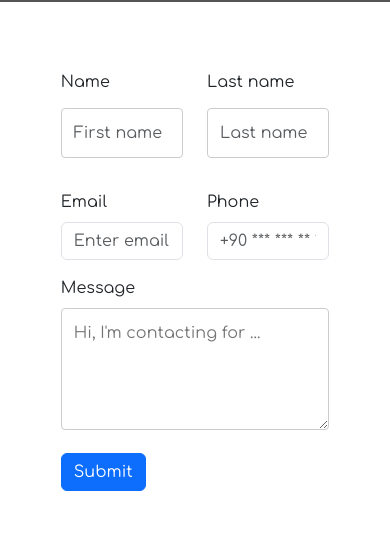
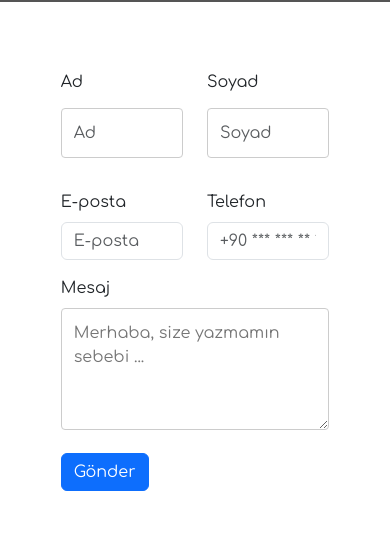
Before and after one commit to smartinbSolutions/Soonkitchen, a React (Create React App) app: page /franchise in a window 390 px wide. Shown: the part 248-789 px from the top of the page. Built offline with nearby package versions, Linux system fonts and the light colour scheme; grey boxes are pictures that could not be loaded; a web font is replaced by a local one.

Commit message:
Responsive and language

```diff
--- a/src/Pages/FranchisePage.jsx
+++ b/src/Pages/FranchisePage.jsx
@@ -30,35 +30,35 @@ const FranchisePage = () => {
       <Form className="container bg-white mt-5 franchise-container">
         <Row className="mb-3">
           <Form.Group as={Col} controlId="formGridName">
-            <Form.Label>Name</Form.Label>
-            <Form.Control type="text" placeholder="First name" />
+            <Form.Label>Ad</Form.Label>
+            <Form.Control type="text" placeholder="Ad" />
           </Form.Group>
 
           <Form.Group as={Col} controlId="formGridLastName">
-            <Form.Label>Last name</Form.Label>
-            <Form.Control type="text" placeholder="Last name" />
+            <Form.Label>Soyad</Form.Label>
+            <Form.Control type="text" placeholder="Soyad" />
           </Form.Group>
         </Row>
 
         <Row className="mb-3">
           <Form.Group as={Col} controlId="formGridEmail">
-            <Form.Label>Email</Form.Label>
-            <Form.Control type="email" placeholder="Enter email" />
+            <Form.Label>E-posta</Form.Label>
+            <Form.Control type="email" placeholder="E-posta" />
           </Form.Group>
 
           <Form.Group as={Col} controlId="formGridPhone">
-            <Form.Label>Phone</Form.Label>
+            <Form.Label>Telefon</Form.Label>
             <Form.Control type="phone" placeholder="+90 *** *** ** **" />
           </Form.Group>
         </Row>
 
         <Form.Group className="mb-3" controlId="formGridMessage">
-          <Form.Label>Message</Form.Label>
-          <textarea rows={4} placeholder="Hi, I'm contacting for ..." />
+          <Form.Label>Mesaj</Form.Label>
+          <textarea rows={4} placeholder="Merhaba, size yazmamın sebebi ..." />
         </Form.Group>
 
         <Button variant="primary" type="submit">
-          Submit
+          Gönder
         </Button>
       </Form>
       <Footer />
--- a/src/components/Branches/BranchCard.jsx
+++ b/src/components/Branches/BranchCard.jsx
@@ -20,7 +20,7 @@ const BranchCard = ({ img, title, phone, address, mapUrl }) => {
             target="_blank"
             style={{ textDecoration: "none" }}
           >
-            Go to
+            YOL TARİFİ
           </a>
         ) : null}
       </div>
--- a/src/components/HomePage/Conatct/Contact.jsx
+++ b/src/components/HomePage/Conatct/Contact.jsx
@@ -41,7 +41,7 @@ const Contact = () => {
               onClick={() => navigate("/branches")}
               style={{ cursor: "pointer" }}
             >
-              Branches
+              Şubelerimiz
             </p>
           </div>
           <div className="Contact-box">
--- a/src/components/HomePage/Gallery/Gallery.jsx
+++ b/src/components/HomePage/Gallery/Gallery.jsx
@@ -1,4 +1,4 @@
-import React from "react";
+import React, { useEffect, useState } from "react";
 import "./Gallery.css";
 import TransHook from "../../../hook/locale/trans-hook";
 import Slider from "react-slick";
@@ -37,21 +37,46 @@ export default function Gallery() {
     photo13,
     photo14,
   ];
+
+  const [slidesToShow, setSlidesToShow] = useState(5);
+
+  useEffect(() => {
+    const handleResize = () => {
+      const windowWidth = window.innerWidth;
+      if (windowWidth <= 640 && windowWidth > 575) {
+        setSlidesToShow(2);
+      } else if (windowWidth <= 575) {
+        setSlidesToShow(1);
+      } else if (windowWidth <= 1000 && windowWidth > 640) {
+        setSlidesToShow(3);
+      } else {
+        setSlidesToShow(6);
+      }
+    };
+
+    handleResize();
+    window.addEventListener("resize", handleResize);
+    return () => window.removeEventListener("resize", handleResize);
+  }, []);
+
   const settings = {
     className: "center",
     infinite: true,
     centerPadding: "60px",
-    slidesToShow: 5,
+    slidesToShow: slidesToShow,
     swipeToSlide: true,
     afterChange: function (index) {
       /* Logic to do something when slide changes */
     },
   };
+
   return (
     <>
       <div className="gallery-section">
-        <h1>Have a look at our gallery</h1>
-        <h4 className="section-title">Customers took these pictures</h4>
+        <h1>Galerimize bir göz atınız</h1>
+        <h4 className="section-title">
+          Müşteriler tarafından alınan fotoğraflar
+        </h4>
         <Slider {...settings}>
           {images.map((image, i) => {
             return <img key={i} src={image} alt={`Gallery image ${i}`} />;
--- a/src/components/HomePage/Services/Service.css
+++ b/src/components/HomePage/Services/Service.css
@@ -8,7 +8,6 @@
 .services h1 {
   font-size: 40px;
   color: #eb2629;
-  font-family: "Roboto", sans-serif;
 }
 .services h1 {
   color: #858585;
--- a/src/components/HomePage/Services/Service.jsx
+++ b/src/components/HomePage/Services/Service.jsx
@@ -1,6 +1,6 @@
 import React from "react";
 import { Container } from "react-bootstrap";
-import M_img from "../../../Assets/images/kindpng_694225.png";
+import M_img from "../../../Assets/images/slider1.png";
 import img1 from "../../../Assets/images/delvery.png";
 import img2 from "../../../Assets/images/spoon.png";
 import img3 from "../../../Assets/images/meal.png";
@@ -13,14 +13,14 @@ const Services = () => {
     {
       title: "Paket Servis",
       description:
-        "Lorem ipsum, dolor sit amet consectetur adipisicing elit. Dolores recusandae",
+        "Lezzetli yemeklerimiz hızlı ve sıcak şekilde kapınıza teslim edilir.",
       image: img1,
       order: 1,
     },
     {
       title: "Salon Servisi",
       description:
-        "Lorem ipsum, dolor sit amet consectetur adipisicing elit. Dolores recusandae",
+        "Rahat ve şık bir ortamda, profesyonel servis ile unutulmaz yemek keyfi.",
       image: img2,
       order: 2,
     },
@@ -29,14 +29,14 @@ const Services = () => {
     {
       title: "Açık Mutfak",
       description:
-        "Lorem ipsum, dolor sit amet consectetur adipisicing elit. Dolores recusandae",
+        "Şeffaf açık mutfak konseptimizle, yemeklerimizin hazırlanışını izleyin.",
       image: img3,
       order: 1,
     },
     {
       title: "Hızlı & Lezzetli",
       description:
-        "Lorem ipsum, dolor sit amet consectetur adipisicing elit. Dolores recusandae",
+        "En kaliteli malzemelerle hızlı ve lezzetli yemekler sunuyoruz.",
       image: img2,
       order: 2,
     },
```
